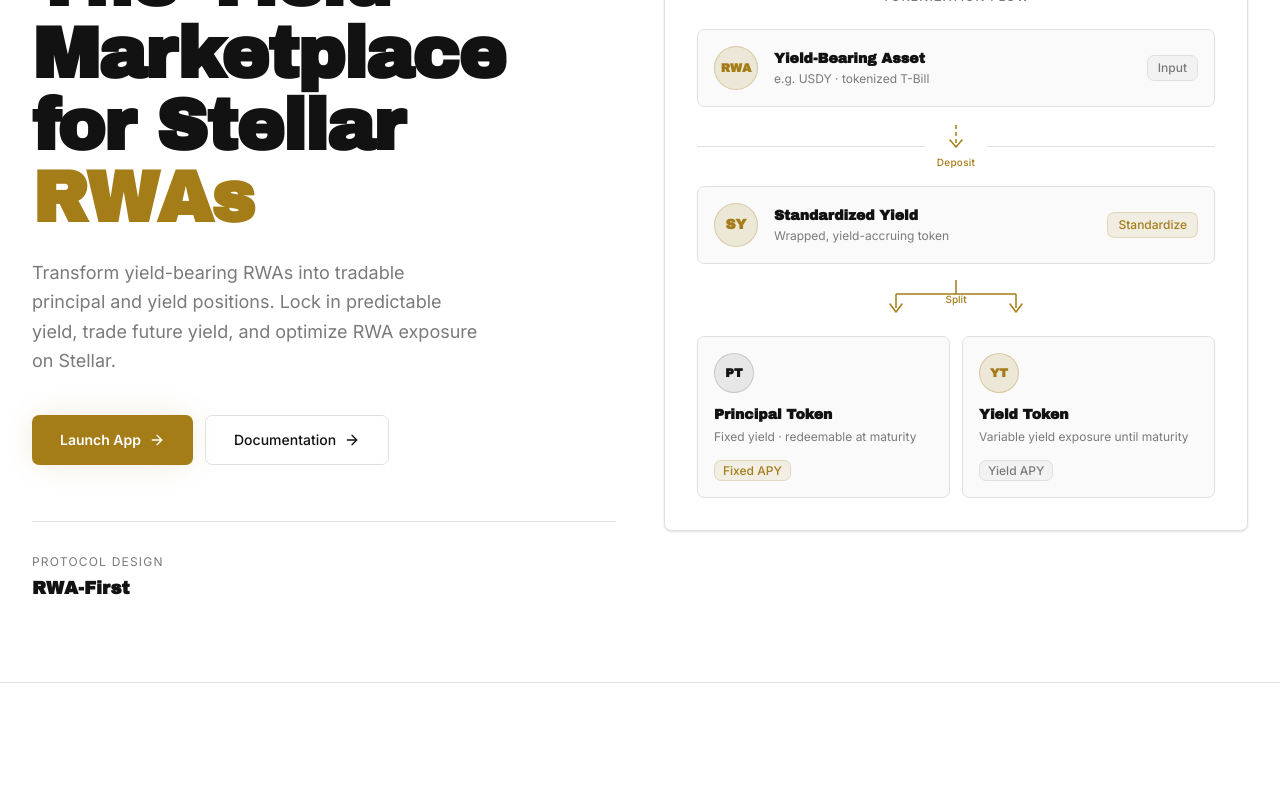
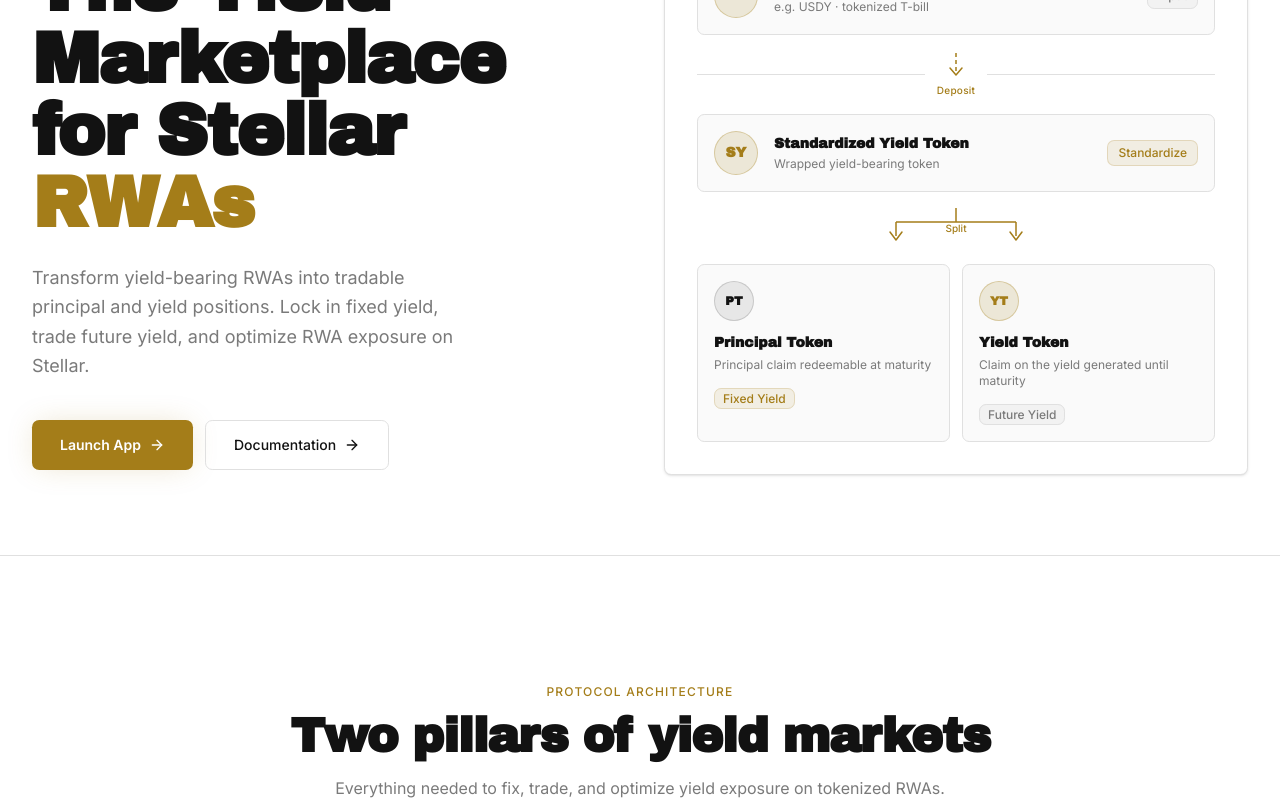
Before and after one commit to cedricmagne/principalmarket, a Next.js app: page / in a window 1280 px wide. Shown: the part 260-1060 px from the top of the page. Built offline with nearby package versions, Linux system fonts and the light colour scheme.

Commit message:
fix typo

```diff
--- a/components/landing/CoreFeatures.tsx
+++ b/components/landing/CoreFeatures.tsx
@@ -149,7 +149,7 @@
           </h2>
           <p className="mt-4 text-muted-foreground text-base max-w-2xl mx-auto">
             Everything needed to fix, trade, and optimize yield exposure on
-            tokenized real-world assets.
+            tokenized RWAs.
           </p>
         </div>
 
--- a/components/landing/HeroSection.tsx
+++ b/components/landing/HeroSection.tsx
@@ -29,7 +29,7 @@
 
             <p className="text-base sm:text-lg text-muted-foreground leading-relaxed max-w-md mb-10">
               Transform yield-bearing RWAs into tradable principal and yield
-              positions. Lock in predictable yield, trade future yield, and
+              positions. Lock in fixed yield, trade future yield, and
               optimize RWA exposure on Stellar.
             </p>
 
@@ -42,15 +42,6 @@
               </button>
             </div>
 
-            {/* Stats strip */}
-            <div className="mt-14 pt-8 border-t border-border">
-              <p className="text-xs text-muted-foreground uppercase tracking-widest mb-1">
-                Protocol Design
-              </p>
-              <p className="font-display font-bold text-lg text-foreground">
-                RWA-First
-              </p>
-            </div>
           </div>
 
           {/* Right — diagram */}
--- a/components/landing/HowItWorksSection.tsx
+++ b/components/landing/HowItWorksSection.tsx
@@ -50,7 +50,7 @@
 
         <div className="relative">
           {/* Connector line desktop */}
-          <div className="hidden lg:block absolute top-13 left-[12.5%] right-[12.5%] h-px bg-border" />
+          <div className="hidden lg:block absolute top-7 left-[12.5%] right-[12.5%] h-px bg-border" />
 
           <div className="grid grid-cols-1 sm:grid-cols-2 lg:grid-cols-4 gap-6 lg:gap-4">
             {steps.map(({ icon: Icon, number, title, description }) => (
@@ -58,8 +58,9 @@
                 key={title}
                 className="relative flex flex-col items-center text-center gap-4"
               >
-                <div className="relative w-14 h-14 rounded-full bg-primary/10 border border-primary/30 flex items-center justify-center z-10">
-                  <Icon className="w-6 h-6 text-primary" />
+                <div className="relative w-14 h-14 rounded-full bg-background border border-primary/30 flex items-center justify-center z-10">
+                  <div className="absolute inset-0 rounded-full bg-primary/10" />
+                  <Icon className="relative w-6 h-6 text-primary" />
                 </div>
                 <div>
                   <span className="text-xs font-mono font-bold text-primary tracking-widest">
--- a/components/landing/TokenDiagram.tsx
+++ b/components/landing/TokenDiagram.tsx
@@ -17,10 +17,10 @@
           </div>
           <div className="flex-1">
             <p className="font-display font-semibold text-foreground text-sm">
-              Yield-Bearing Asset
+              Tokenized Real-World Asset
             </p>
             <p className="text-xs text-muted-foreground mt-0.5">
-              e.g. USDY · tokenized T-Bill
+              e.g. USDY · tokenized T-bill
             </p>
           </div>
           <span className="text-xs font-medium text-muted-foreground bg-muted border border-border px-2.5 py-1 rounded-sm">
@@ -63,10 +63,10 @@
           </div>
           <div className="flex-1">
             <p className="font-display font-semibold text-foreground text-sm">
-              Standardized Yield
+              Standardized Yield Token
             </p>
             <p className="text-xs text-muted-foreground mt-0.5">
-              Wrapped, yield-accruing token
+              Wrapped yield-bearing token
             </p>
           </div>
           <span className="text-xs font-medium text-primary bg-primary/10 border border-primary/20 px-2.5 py-1 rounded-sm">
@@ -155,11 +155,11 @@
               Principal Token
             </p>
             <p className="text-xs text-muted-foreground">
-              Fixed yield · redeemable at maturity
+              Principal claim redeemable at maturity
             </p>
             <div className="mt-3">
               <span className="text-xs font-medium text-primary bg-primary/10 border border-primary/20 px-2 py-0.5 rounded-sm">
-                Fixed APY
+                Fixed Yield
               </span>
             </div>
           </div>
@@ -173,11 +173,11 @@
               Yield Token
             </p>
             <p className="text-xs text-muted-foreground">
-              Variable yield exposure until maturity
+              Claim on the yield generated until maturity
             </p>
             <div className="mt-3">
               <span className="text-xs font-medium text-muted-foreground bg-muted border border-border px-2 py-0.5 rounded-sm">
-                Yield APY
+                Future Yield
               </span>
             </div>
           </div>
--- a/components/landing/WhyPrincipal.tsx
+++ b/components/landing/WhyPrincipal.tsx
@@ -33,8 +33,7 @@
             Why Principal
           </h2>
           <p className="mt-4 text-muted-foreground text-base max-w-2xl mx-auto">
-            Purpose-built yield primitives for the Stellar real-world asset
-            ecosystem.
+            Purpose-built yield primitives for the Stellar RWA ecosystem.
           </p>
         </div>
 
```
